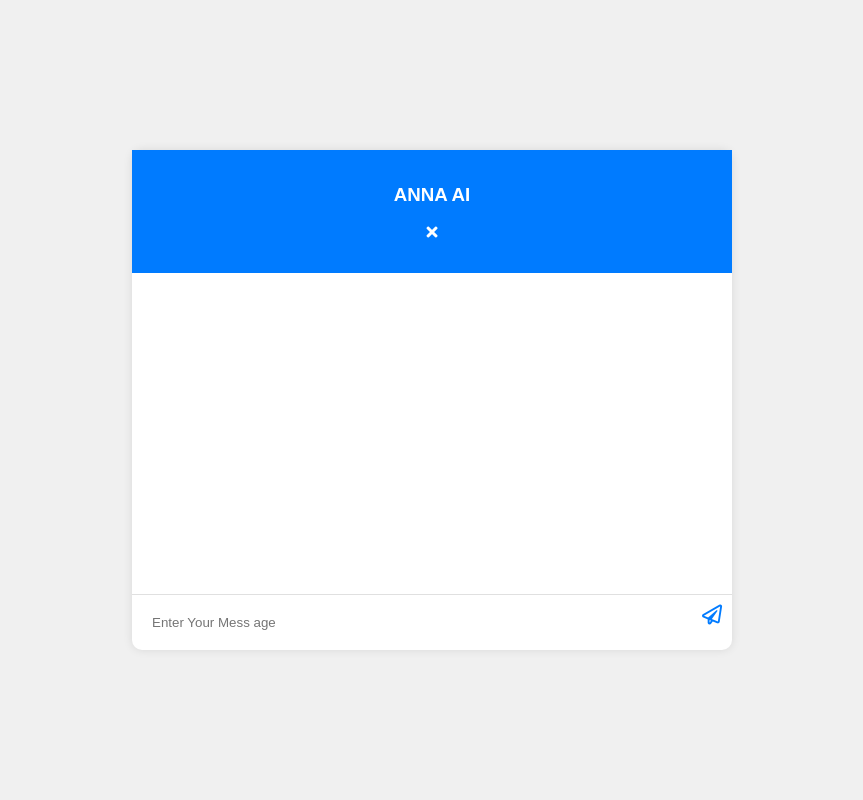
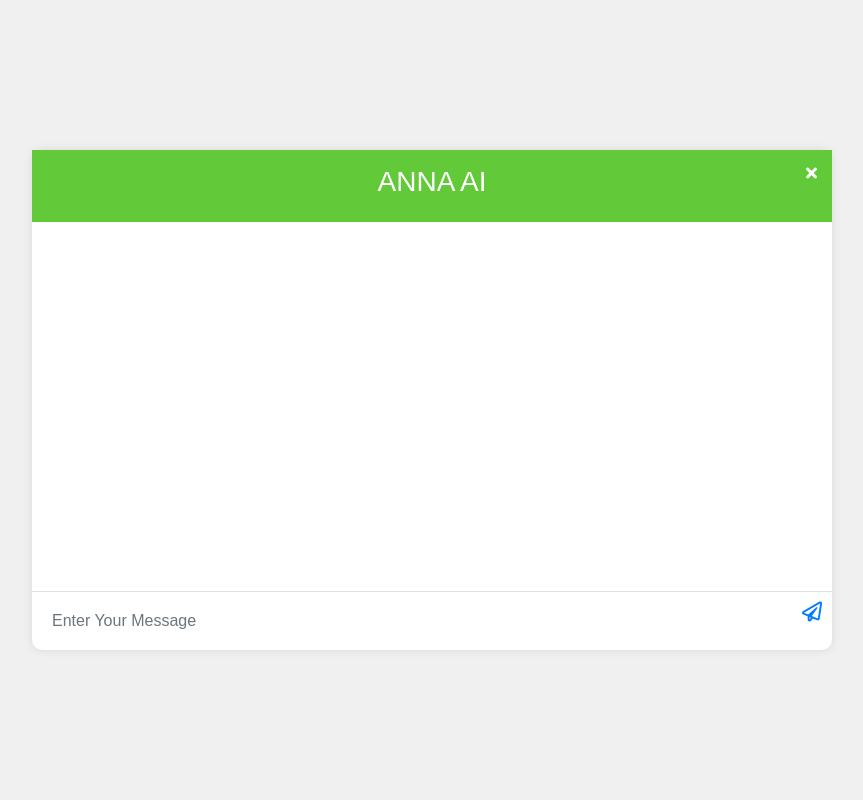
Before and after one commit to harxhe/Anna-AI---DevJams, a Flask app: page / in a window 1280 px wide. Shown: the whole page, without its empty margins (208-1071 px from the left). Run offline with Flask 3, Linux system fonts and the light colour scheme; parts of the project's set-up code (start-up, migrations or seed data) failed here and were passed over; some libraries are stand-ins or nearby versions.

Commit message:
Update index.html

```diff
--- a/templates/index.html
+++ b/templates/index.html
@@ -4,21 +4,21 @@
     <meta charset="UTF-8">
     <meta name="viewport" content="width=device-width, initial-scale=1.0">
     <title>ANNA AI</title>
-    <link rel="stylesheet" href="https://cdnjs.cloudflare.com/ajax/libs/font-awesome/5.15.4/css/all.min.css">
+    <!-- Bootstrap CSS via CDN -->
+    <link href="https://stackpath.bootstrapcdn.com/bootstrap/4.5.2/css/bootstrap.min.css" rel="stylesheet">
+    <!-- Font Awesome CSS via CDN -->
+    <link href="https://cdnjs.cloudflare.com/ajax/libs/font-awesome/5.15.4/css/all.min.css" rel="stylesheet">
     <style>
         body {
             font-family: Arial, sans-serif;
             background-color: #f0f0f0;
-            display: flex;
-            justify-content: center;
-            align-items: center;
             height: 100vh;
             margin: 0;
         }
         .chat-box {
-            width: 600px;  /* Increased width */
+            width: 800px;
             max-width: 100%;
-            height: 500px; /* Increased height */
+            height: 500px;
             background: white;
             border-radius: 10px;
             box-shadow: 0 0 10px rgba(0, 0, 0, 0.1);
@@ -26,27 +26,31 @@
             flex-direction: column;
         }
         .chat-box-header {
-            background: #007bff;
+            background: #62C938;
             color: white;
-            padding: 15px; /* Increased padding */
+            padding: 15px;
             text-align: center;
+            position: relative;
+        }
+        .chat-box-header .fa-times {
+            position: absolute;
+            top: 15px;
+            right: 15px;
+            cursor: pointer;
         }
         .chat-box-body {
-            flex: 1; /* Allow the body to grow */
+            flex: 1;
             overflow-y: auto;
             padding: 10px;
         }
-        .chat-box-body-send,
-        .chat-box-body-receive {
-            margin: 5px 0;
-        }
         .chat-box-body-send p {
-            background: #007bff;
+            background: #62C938;
             color: white;
             padding: 10px;
             border-radius: 10px;
             display: inline-block;
             max-width: 80%;
+            margin: 5px 0;
         }
         .chat-box-body-receive p {
             background: #e0e0e0;
@@ -54,6 +58,7 @@
             border-radius: 10px;
             display: inline-block;
             max-width: 80%;
+            margin: 5px 0;
         }
         .chat-box-footer {
             display: flex;
@@ -67,7 +72,7 @@
             border-radius: 5px;
             margin-right: 10px;
         }
-        .chat-box-footer i {
+        .chat-box-footer .send {
             cursor: pointer;
             font-size: 20px;
             color: #007bff;
@@ -76,20 +81,42 @@
 </head>
 <body>
 
+<div class="container d-flex justify-content-center align-items-center" style="height: 100vh;">
     <div class="chat-box">
         <div class="chat-box-header">
             <h3>ANNA AI</h3>
-        <p><i class="fa fa-times" onclick="document.querySelector('.chat-box').style.display='none';"></i></p>
+            <i class="fa fa-times" onclick="document.querySelector('.chat-box').style.display='none';"></i>
         </div>
         <div class="chat-box-body" id="chat-body">
             <!-- Chat messages will be dynamically added here -->
         </div>
         <div class="chat-box-footer">
-        <input id="message-input" placeholder="Enter Your Mess age" type="text" />
+            <input id="message-input" class="form-control" placeholder="Enter Your Message" type="text" />
             <i class="send far fa-paper-plane" onclick="sendMessage()"></i>
         </div>
     </div>
+</div>
 
+<!-- Include Bootstrap JS and dependencies via CDN -->
+<script src="https://code.jquery.com/jquery-3.5.1.slim.min.js"></script>
+<script src="https://cdn.jsdelivr.net/npm/@popperjs/core@2.5.4/dist/umd/popper.min.js"></script>
+<script src="https://stackpath.bootstrapcdn.com/bootstrap/4.5.2/js/bootstrap.min.js"></script>
+<script>
+    function sendMessage() {
+        const input = document.getElementById('message-input');
+        const message = input.value;
+        if (message.trim() === '') return;
+
+        const chatBody = document.getElementById('chat-body');
+        const messageElement = document.createElement('div');
+        messageElement.className = 'chat-box-body-send';
+        messageElement.innerHTML = `<p>${message}</p>`;
+        chatBody.appendChild(messageElement);
+
+        input.value = '';
+        chatBody.scrollTop = chatBody.scrollHeight;
+    }
+</script>
 <script>
     function sendMessage() {
         const messageInput = document.getElementById("message-input");
@@ -115,10 +142,6 @@
         .catch(error => console.error('Error:', error));
     }
 </script>
-
-</body>
-</html>
-
 
 <script>
     function sendMessage() {
@@ -150,3 +173,5 @@
         .catch(error => console.error('Error:', error));
     }
 </script>
+</body>
+</html>
```
Lines whose indentation alone changed are shown as unchanged.
